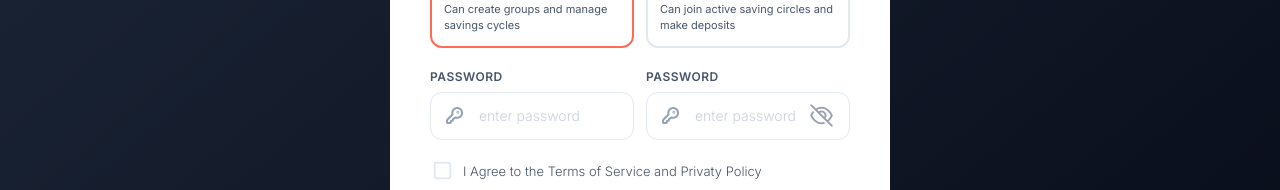
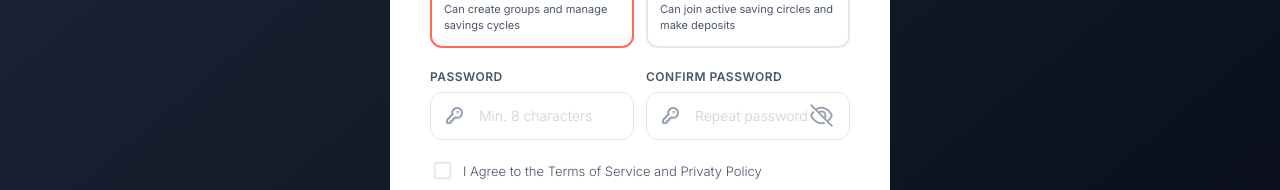
Before and after one commit to charliesumalag/group-saving-management-system-new, a React (Vite) app: page / in a window 1280 px wide. Shown: the part 451-641 px from the top of the page. Built offline with nearby package versions, Linux system fonts and the light colour scheme.

Commit message:
fixing small bugs

```diff
--- a/src/components/auth/PasswordInput.jsx
+++ b/src/components/auth/PasswordInput.jsx
@@ -1,6 +1,6 @@
 import React, { useState } from 'react'
 
-const PasswordInput = ({setPasswordFocused, passwordFocused, unlockPass=false}) => {
+const PasswordInput = ({setPasswordFocused, passwordFocused, unlockPass=false, label='PASSWORD', placeholder}) => {
     const [showPassword, setShowPassword] = useState(false);
      function togglePassword() {
         setShowPassword(prev => !prev);
@@ -8,13 +8,13 @@ const PasswordInput = ({setPasswordFocused, passwordFocused, unlockPass=false})
 
     return (
         <div className='flex flex-col gap-[6px]'>
-            <label htmlFor="password" className='font-inter text-[#475569] text-[12px] tracking-[0.5px] font-semibold'>PASSWORD</label>
+            <label htmlFor="password" className='font-inter text-[#475569] text-[12px] tracking-[0.5px] font-semibold'>{label}</label>
             <div className='relative' >
                 <img src="/vector.png" alt="" className={`absolute left-[16px] top-1/2 -translate-y-1/2  transition-opacity duration-200 ${passwordFocused ? 'opacity-0' : 'opacity-100' } `} />
                 <button onClick={togglePassword} type='button'>
                     {unlockPass && (<i className={`fa-regular ${showPassword ? 'fa-eye' : 'fa-eye-slash'} absolute right-[16px] top-1/2 -translate-y-1/2 text-gray-400 text-xl cursor-pointer `}></i>)}
                 </button>
-                <input id='password' type={!showPassword ? "password" : "text"} onFocus={() => setPasswordFocused(true)} onBlur={() => setPasswordFocused(false)} placeholder='enter password' className={`w-full p-[16px] h-[48px] transition-[padding] font-inter text-[14px] text-[#94A3B8] duration-200 ease-in-out rounded-[12px] border-1 border-[#E2E8F0] ${passwordFocused ? 'pl-[16px]' : 'pl-[48px]'} focus:border-[#FF6B57] outline-none font-light `} />
+                <input id='password' type={!showPassword ? "password" : "text"} onFocus={() => setPasswordFocused(true)} onBlur={() => setPasswordFocused(false)} placeholder={placeholder} className={`w-full p-[16px] h-[48px] transition-[padding] font-inter text-[14px] text-[#94A3B8] duration-200 ease-in-out rounded-[12px] border-1 border-[#E2E8F0] ${passwordFocused ? 'pl-[16px]' : 'pl-[48px]'} focus:border-[#FF6B57] outline-none font-light `} />
             </div>
         </div>
     )
--- a/src/pages/auth/Register.jsx
+++ b/src/pages/auth/Register.jsx
@@ -46,8 +46,8 @@ const Register = () => {
           </div>
         </div>
         <div className='grid grid-cols-2 gap-[12px] mt-[20px]'>
-          <PasswordInput />
-          <PasswordInput unlockPass={true}  />
+          <PasswordInput placeholder='Min. 8 characters' />
+          <PasswordInput unlockPass={true} label='CONFIRM PASSWORD' placeholder='Repeat password'  />
         </div>
         <div className='mt-[20px]'>
           <RememberMe label='I Agree to the Terms of Service and Privaty Policy'/>
```
